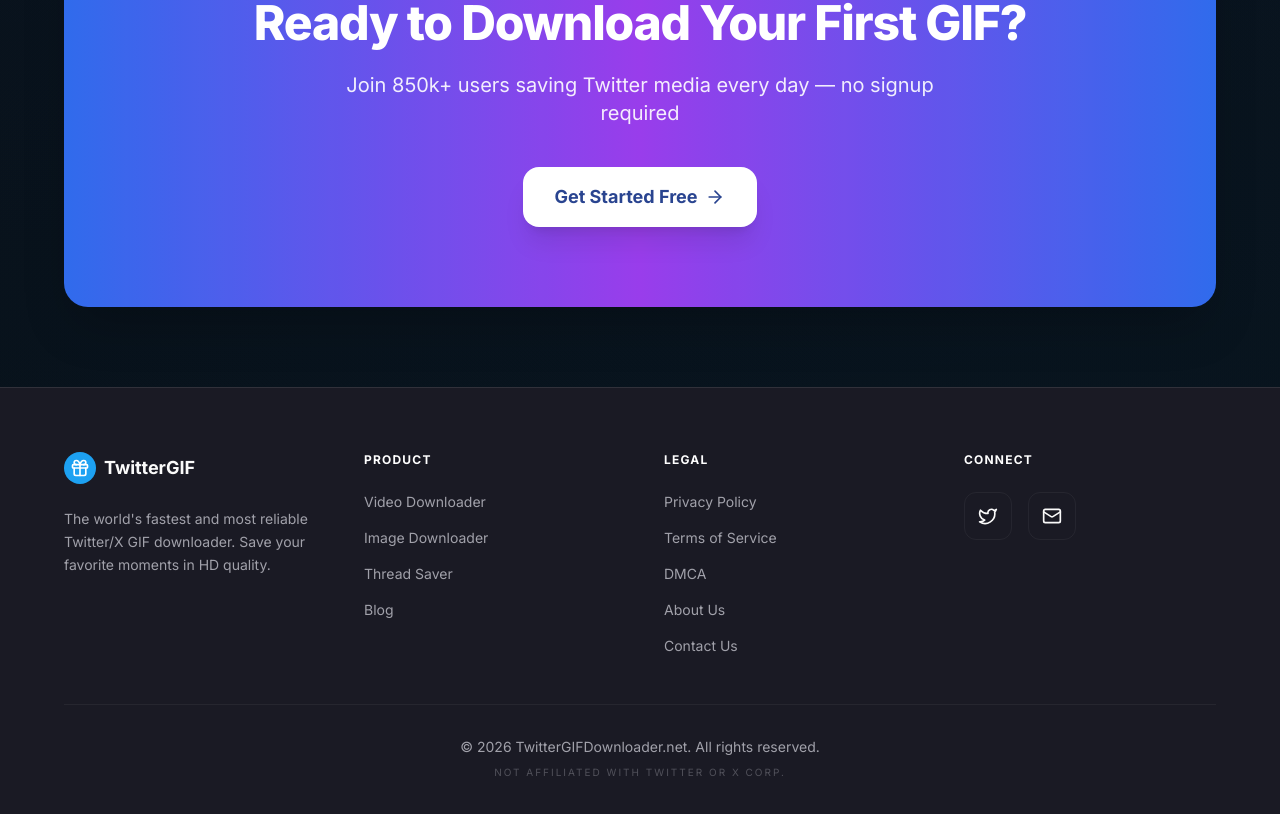
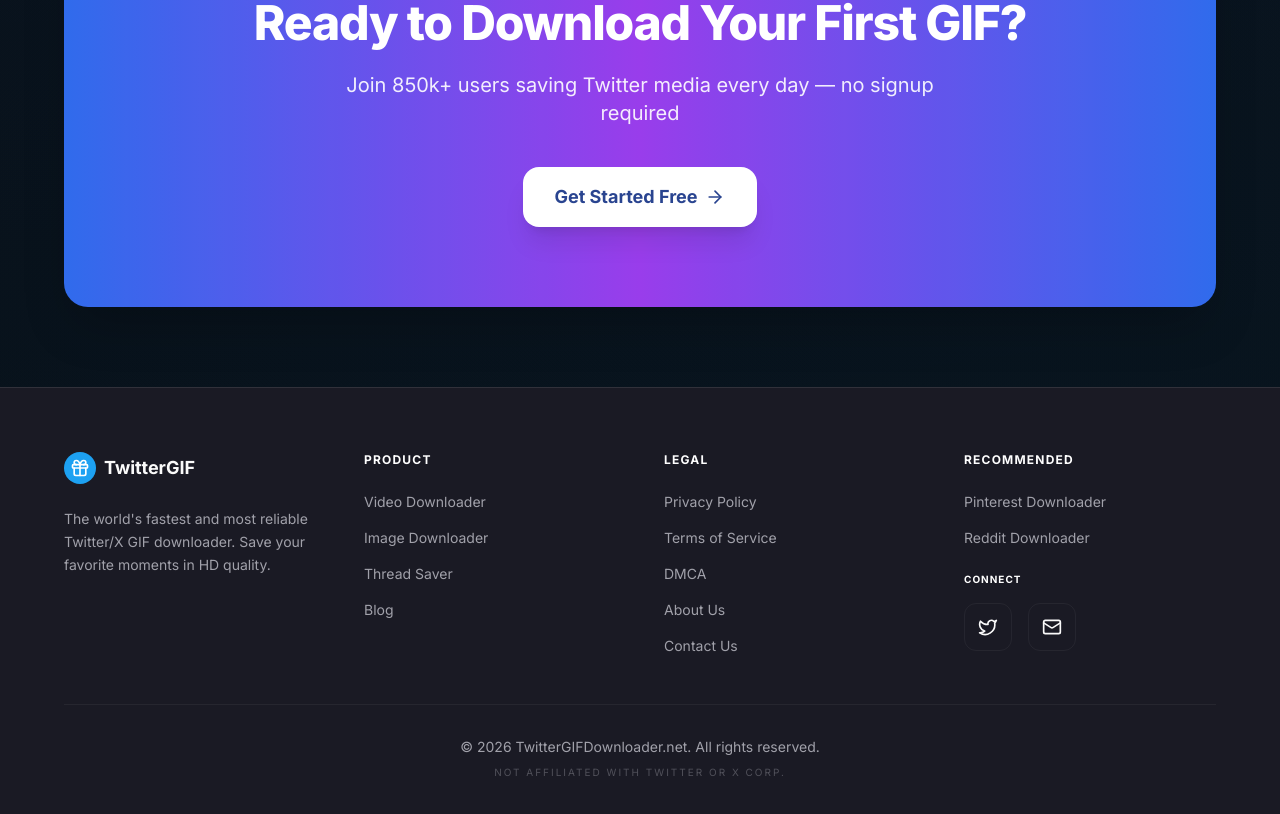
Before and after one commit to zamanalisandhu/TwitterGifDowlaoder.net, a Next.js app: page / in a window 1280 px wide. Shown: the part 6325-7139 px from the top of the page. Built offline with nearby package versions, Linux system fonts and the light colour scheme.

Commit message:
Add professional dofollow recommended downloaders links in footer

```diff
--- a/components/Footer.tsx
+++ b/components/Footer.tsx
@@ -40,7 +40,31 @@
           </div>
 
           <div>
-            <h4 className="font-bold text-white mb-6 uppercase text-xs tracking-widest">Connect</h4>
+            <h4 className="font-bold text-white mb-6 uppercase text-xs tracking-widest">Recommended</h4>
+            <ul className="space-y-4 text-sm text-muted-foreground mb-6">
+              <li>
+                <a
+                  href="https://pinvideodownload.net/"
+                  target="_blank"
+                  rel="noopener"
+                  className="hover:text-primary transition-colors"
+                >
+                  Pinterest Downloader
+                </a>
+              </li>
+              <li>
+                <a
+                  href="https://rdtvideodownloader.com/"
+                  target="_blank"
+                  rel="noopener"
+                  className="hover:text-primary transition-colors"
+                >
+                  Reddit Downloader
+                </a>
+              </li>
+            </ul>
+
+            <h4 className="font-bold text-white mb-4 uppercase text-[10px] tracking-widest">Connect</h4>
             <div className="flex gap-4">
               <Link href="#" aria-label="Follow us on Twitter/X" className="w-12 h-12 rounded-xl glass flex items-center justify-center hover:text-primary transition-all border border-white/5">
                 <Twitter className="w-5 h-5" aria-hidden="true" />
```
